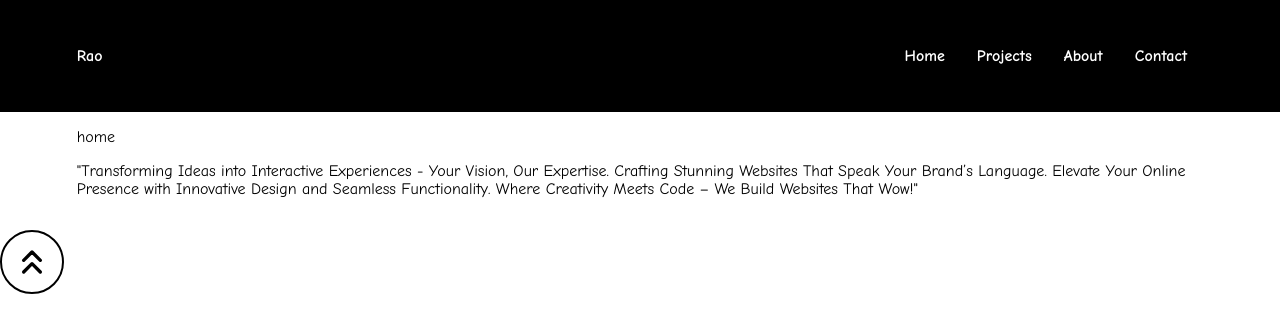
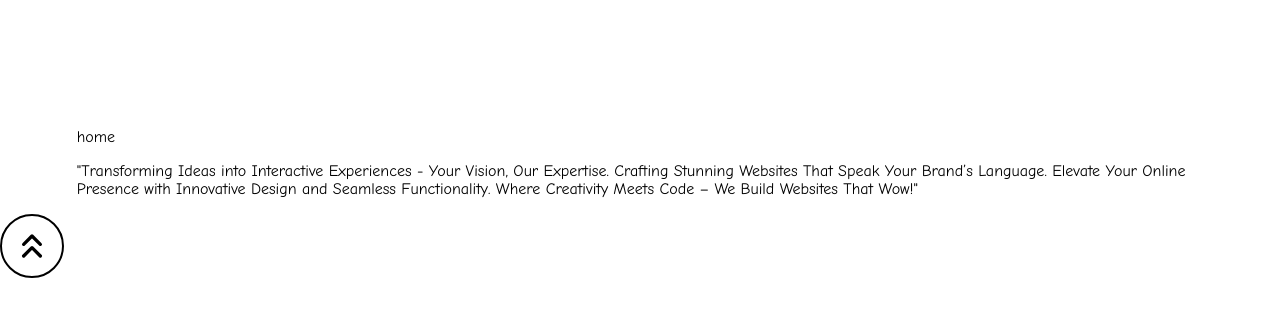
Before and after one commit to GopalkrishaRao/myPortfolio, a React (Create React App) app: page / in a window 1280 px wide. Shown: the top 332 px of the page. Built offline with nearby package versions, Linux system fonts and the light colour scheme.

Commit message:
Nav bar show/hide on scroll

```diff
--- a/src/App.css
+++ b/src/App.css
@@ -1,5 +1,6 @@
 .app{
-    padding: 16px 6%;
+    padding: 0 6%;
+    padding-top: 16vh;
 }
 
 a{
--- a/src/components/ui_components/global_components/Navbar/Navbar.js
+++ b/src/components/ui_components/global_components/Navbar/Navbar.js
@@ -1,14 +1,41 @@
-import React, { useState } from 'react';
+import React, { useEffect, useState } from 'react';
 import './navbar.css';
 import { FaBars, FaTimes } from "react-icons/fa";
 import { Link } from 'react-router-dom';
 
 export default function Navbar() {
+
+// Navbar scroll hide/show scolle
+const [prevScrollpos, setPrevScrollpos]=useState(window.pageYOffset);
+useEffect(()=>{
+const handleScroll = ()=>{
+  const currentScrollPos = window.pageYOffset;
+  if (prevScrollpos > currentScrollPos) {
+    document.getElementById('navbar').style.top = '0';
+
+  } else {
+    document.getElementById('navbar').style.top = '-250px';
+    // document.getElementById('navbar').style.transition="top 0.4s ease"
+  }
+  setPrevScrollpos(currentScrollPos);
+};
+
+
+window.addEventListener('scroll', handleScroll);
+
+    return () => {
+      window.removeEventListener('scroll', handleScroll);
+    };
+},[prevScrollpos])
+
+
+
     function openNav() {
         document.getElementById("mySidenav").style.width = "250px";
         // document.getElementById("main").style.marginRight = "250px";
         document.body.style.backgroundColor = "rgba(0,0,0,0.4)";
       }
+
 
       function closeNav() {
         document.getElementById("mySidenav").style.width = "0";
@@ -16,9 +43,10 @@ export default function Navbar() {
         document.body.style.backgroundColor = "white";
       }
 
+
   return (
     <>
-    <nav className="navbar">
+    <nav className="navbar" id='navbar'>
             <div className="navbar-left">
                 <div className="navbar-title">Rao</div>
             </div>
--- a/src/components/ui_components/global_components/Navbar/navbar.css
+++ b/src/components/ui_components/global_components/Navbar/navbar.css
@@ -1,12 +1,17 @@
 .navbar {
   background-color: #000000;
-  overflow: hidden;
+  /* overflow: hidden; */
   padding: 16px 6%;
   height: 10vh;
   display: flex;
   justify-content: space-between;
   align-items: center;
   font-weight: 900;
+  position: fixed;
+  top: 0;
+  left: 0;
+  right: 0;
+  transition: top 0.3s ease;
 }
 
 .navbar a {
@@ -14,19 +19,26 @@
   text-decoration: none;
   padding: 14px 16px;
   display: inline-block;
-  position: relative; /* Add this line to allow absolute positioning of the underline */
+  position: relative;
+   /* Add this line to allow absolute positioning of the underline */
+   transition: transform 0.3s ease;
+
 }
 
 .navbar a::after {
-  content: ""; /* Create an empty pseudo-element */
+  content: "";
+  /* Create an empty pseudo-element */
   position: absolute;
   bottom: 0;
   left: 0;
   width: 100%; /* Make the underline span the full width of the link */
   height: 2px; /* Set the height of the underline */
-  background-color: #ffffff; /* Set the color of the underline */
-  transform: scaleX(0); /* Initially, the underline has no width (invisible) */
-  transition: transform 0.3s ease; /* Add a transition effect for smooth animation */
+  background-color: #ffffff;
+   /* Set the color of the underline */
+  transform: scaleX(0);
+  /* Initially, the underline has no width (invisible) */
+  transition: transform 0.3s ease;
+   /* Add a transition effect for smooth animation */
 }
 
 .navbar a:hover::after {
--- a/src/index.css
+++ b/src/index.css
@@ -1,12 +1,6 @@
 body {
   margin: 0;
-  font-family: 'Comic Neue', cursive;
-
-  /* font-family: -apple-system, BlinkMacSystemFont, 'Segoe UI', 'Roboto', 'Oxygen',
-    'Ubuntu', 'Cantarell', 'Fira Sans', 'Droid Sans', 'Helvetica Neue',
-    sans-serif;
-  -webkit-font-smoothing: antialiased;
-  -moz-osx-font-smoothing: grayscale; */
+  font-family: 'Comic Neue', "cursive";
 }
 
 h1{
@@ -16,7 +10,3 @@ h1{
 p{
   font-weight: 400;
 }
-/* code {
-  font-family: source-code-pro, Menlo, Monaco, Consolas, 'Courier New',
-    monospace;
-} */
```
